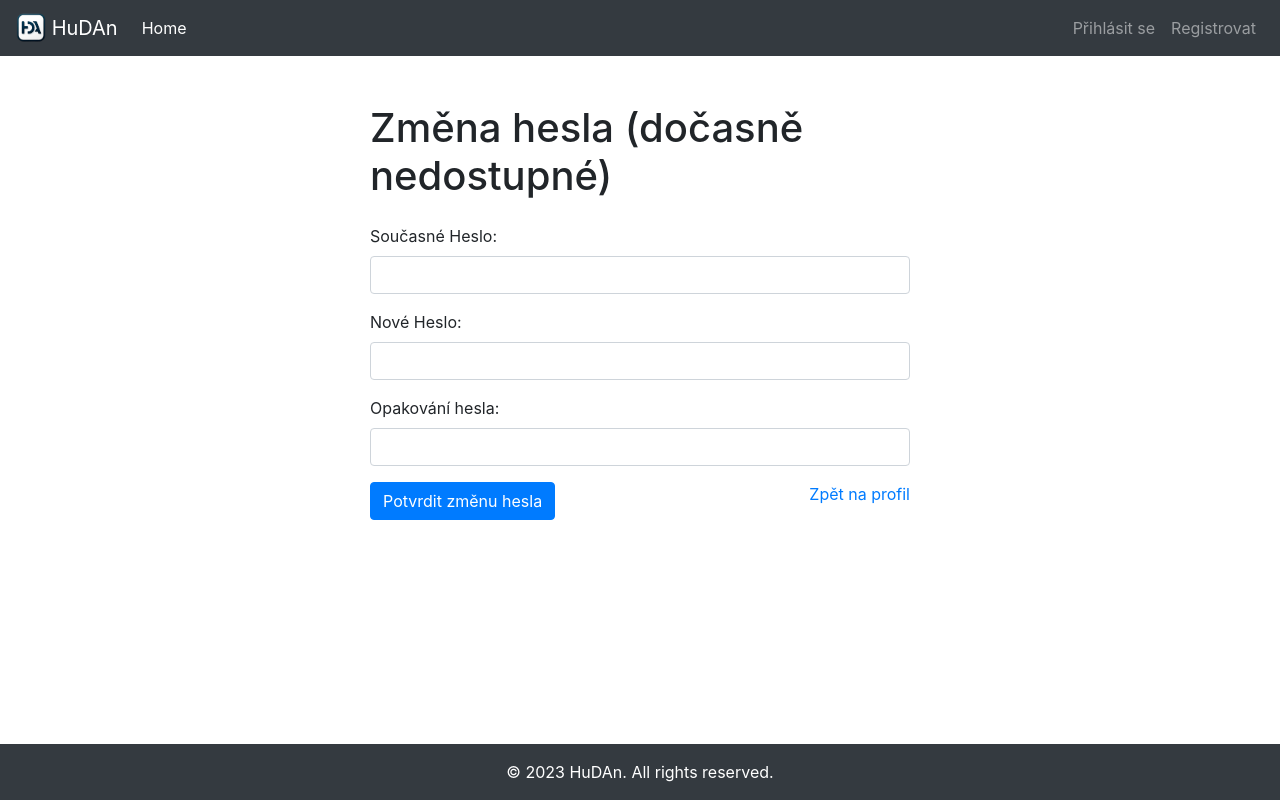
After one commit to kristian-dobes/iis-hudan, a Django app: page /users/change_password/1/ in a window 1280 px wide. The commit adds this page. Run offline with Django 4.2, Linux system fonts and the light colour scheme; some libraries are stand-ins or nearby versions.

Commit message:
feat: edit user

```diff
--- a/hudan/templates/base.html
+++ b/hudan/templates/base.html
@@ -39,6 +39,9 @@
             <ul class="navbar-nav">
                 {% if current_user %}
                 <li class="nav-item">
+                    <a class="nav-link" href="{% url 'users:detail' current_user.id %}">Váš profil</a>
+                </li>
+                <li class="nav-item">
                     <a class="nav-link" href="{% url 'logout' %}">Odhlásit se</a>
                 </li>
                 {% else %}
--- /dev/null
+++ b/hudan/templates/users/change_password.html
@@ -0,0 +1,42 @@
+{% extends "base.html" %}
+
+{% block content %}
+
+<div class="row justify-content-center">
+    <div class="col-md-6">
+
+        <!-- error message if exists -->
+        {% if error %}
+        <div class="alert alert-danger" role="alert">
+            {{ error }}
+        </div>
+        {% endif %}
+
+        <h1 class="mb-4">Změna hesla (dočasně nedostupné)</h1>
+        <form method="post">
+            {% csrf_token %}
+            <div class="form-group">
+                <label for="password">Současné Heslo:</label>
+                <input type="password" class="form-control" id="old_password" name="old_password" required>
+            </div>
+            <div class="form-group">
+                <label for="password">Nové Heslo:</label>
+                <input type="password" class="form-control" id="password" name="password" required>
+            </div>
+            <div class="form-group">
+                <label for="password2">Opakování hesla:</label>
+                <input type="password" class="form-control" id="password2" name="password2" required>
+            </div>
+            <div class="form-group row">
+                <div class="col-sm-6 text-left">
+                    <input type="submit" class="btn btn-primary" value="Potvrdit změnu hesla">
+                </div>
+                <div class="col-sm-6 text-right">
+                    <p><a href="{% url 'users:detail' current_user.id %}">Zpět na profil</a></p>
+                </div>
+            </div>
+        </form>
+    </div>
+</div>
+
+{% endblock %}
--- a/users/urls.py
+++ b/users/urls.py
@@ -1,9 +1,10 @@
-from django.urls import path
+from django.urls import path, include
 from . import views
 
 app_name = "users"
 
 urlpatterns = [
     path('<int:user_id>/', views.detail, name='detail'),
-    path('edit/', views.edit, name='edit'),
+    path('edit/<int:user_id>/', views.edit, name='edit'),
+    path('change_password/<int:user_id>/', views.change_password, name='change_password'),
 ]
--- a/users/views.py
+++ b/users/views.py
@@ -1,16 +1,31 @@
 from django.shortcuts import render, redirect
 from .models import Profile
-from .services import user_get_by_id
+from .services import user_get_by_id, verify_password
 
 def detail(request, user_id):
     user = user_get_by_id(request, user_id)
     return render(request, 'users/user_detail.html', {'profile': user})
 
-def edit(request):
+def edit(request, user_id):
     if request.method == 'POST':
         user = user_get_by_id(request, request.session['user_id'])
         user.username = request.POST['username']
+        user.profile_picture_url = request.POST['image_url']
+        user.bio = request.POST['bio']
         user.save()
-        return redirect('detail', user_id=user.id)
+        return redirect('users:detail', user_id=user.id)
     else:
-        return render(request, 'users/edit.html')
+        return render(request, 'users/edit_user.html')
+
+def change_password(request, user_id):
+    if request.method == 'POST':
+        user = user_get_by_id(request, request.session['user_id'])
+        # TODO doesnt work, needs adjustments, needs to be hashed?
+        if verify_password(user.password, request.POST['old_password']):
+            user.password = request.POST['password']
+            user.save()
+            return redirect('users:detail', user_id=user.id)
+        else:
+            return render(request, 'users/change_password.html', {'error': 'Špatné heslo'})
+    else:
+        return render(request, 'users/change_password.html')
```
Also changed, not shown: hudan/templates/users/edit_user.html (added, +62 -0 lines), hudan/templates/users/user_detail.html (+6 -1 lines).
